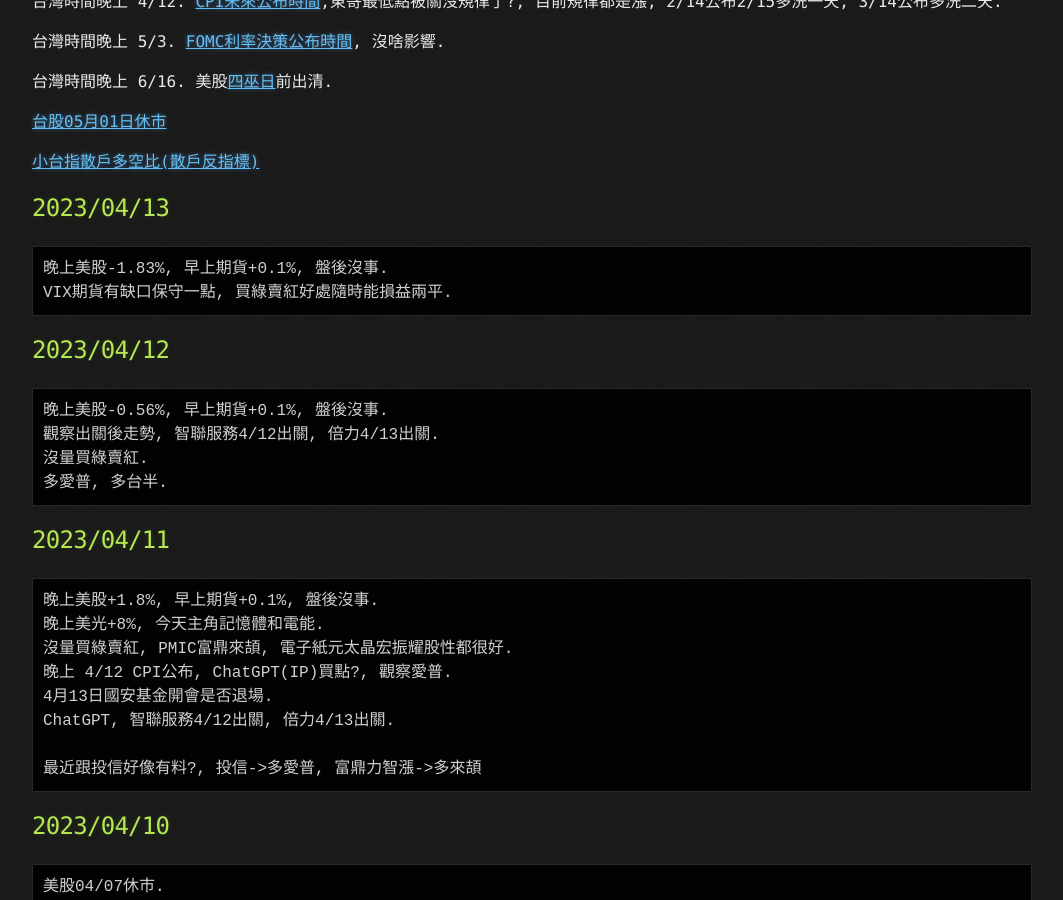
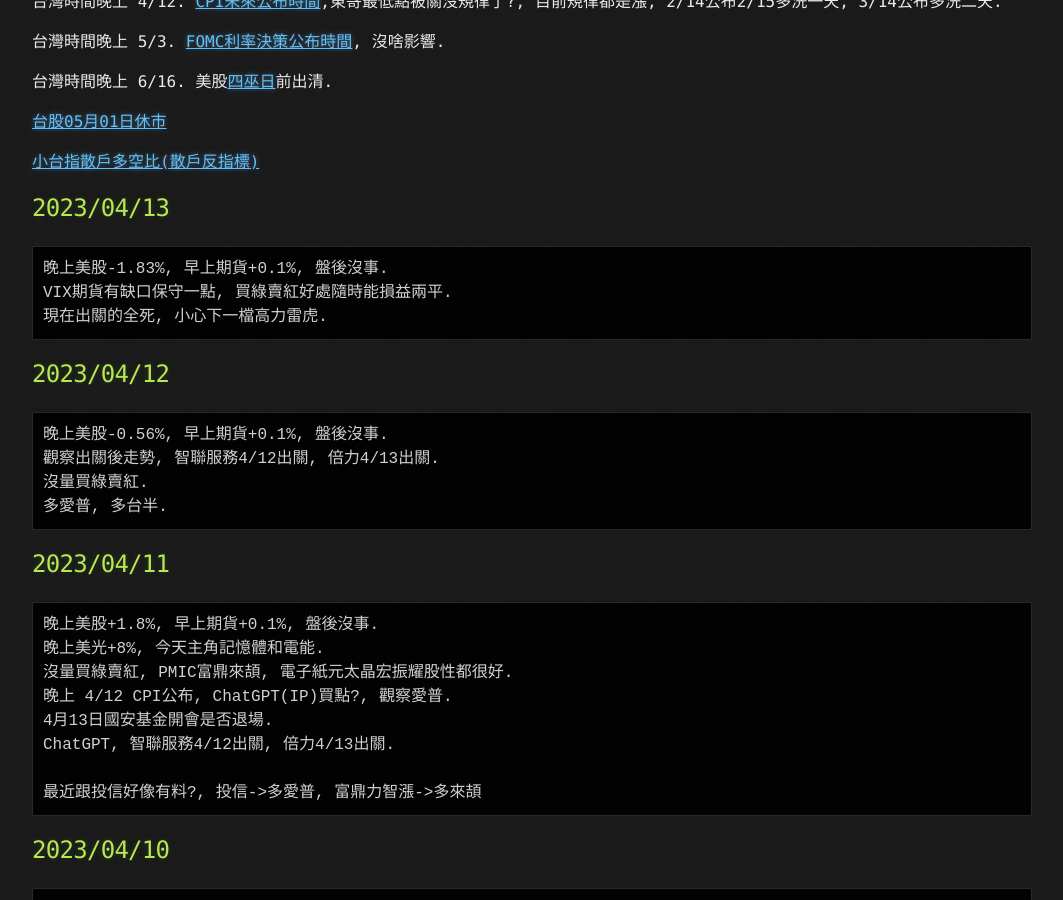
Before and after one commit to lepg5487/Stock_God, a Jekyll site: the page built from index.md, in a window 1280 px wide and 900 px high, scrolled down 468 px. Shown: the whole window, without its empty margins (108-1171 px from the left). Built offline with Jekyll 4.4.1, drawn with Linux system fonts in a browser that asks for light colours; our own code applies the rules of GitHub Pages for plain Markdown files.

Commit message:
Update index.md

````diff
--- a/index.md
+++ b/index.md
@@ -26,6 +26,7 @@ layout: testlayouts
 ```
 晚上美股-1.83%, 早上期貨+0.1%, 盤後沒事.
 VIX期貨有缺口保守一點, 買綠賣紅好處隨時能損益兩平.
+現在出關的全死, 小心下一檔高力雷虎.
 ```
 
 ## 2023/04/12
````
